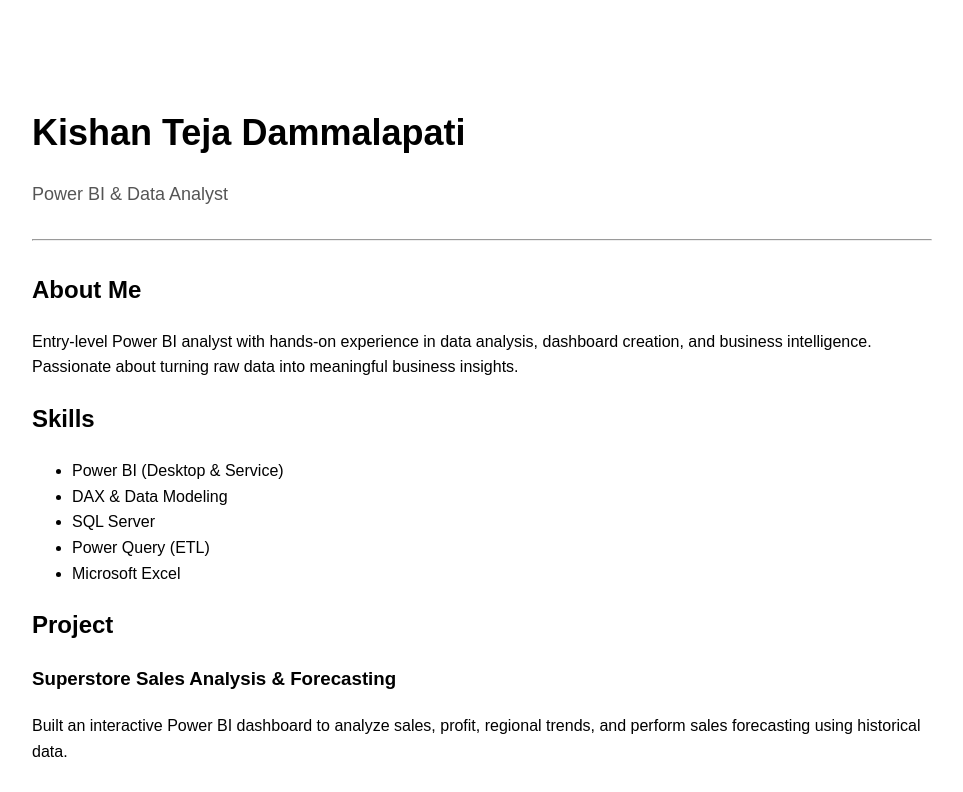
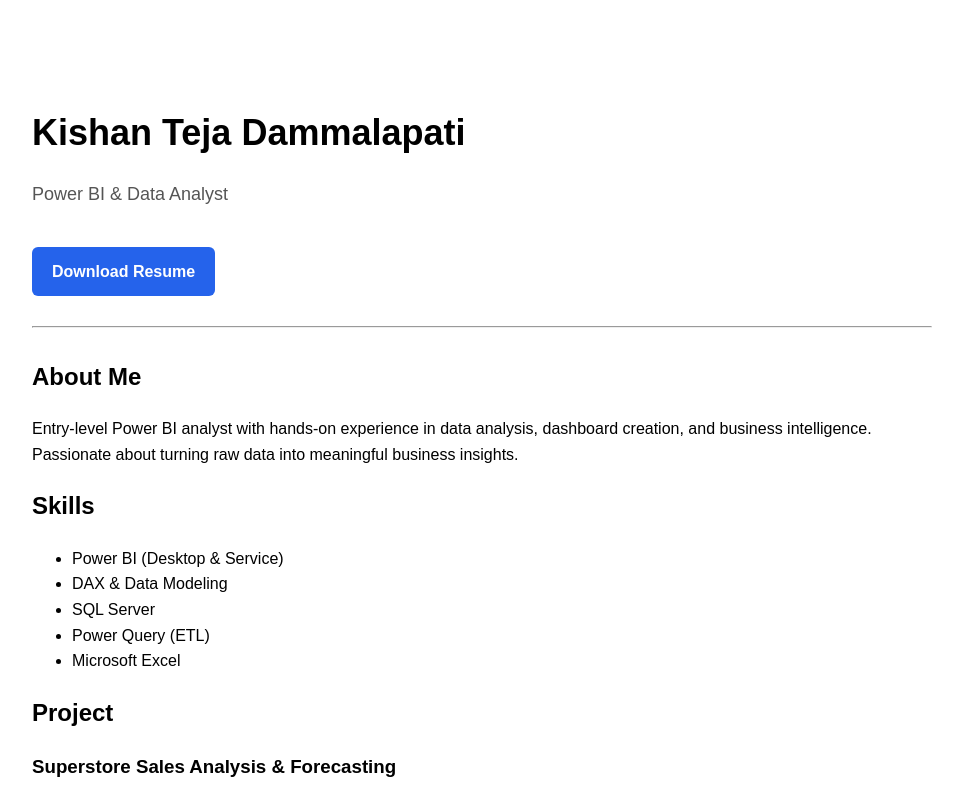
Before and after one commit to kishanteja3/kishan-portfolio, a Next.js app: page / in a window 1280 px wide. Shown: the top 792 px of the page, without its empty margins (158-1121 px from the left). Built offline with nearby package versions, Linux system fonts and the light colour scheme.

Commit message:
add resume download button
Added a download link for the resume with styling.

```diff
--- a/pages/index.js
+++ b/pages/index.js
@@ -14,6 +14,23 @@ export default function Home() {
       <p style={{ fontSize: "18px", color: "#555" }}>
         Power BI & Data Analyst
       </p>
+  <a
+  href="/Kishan_Teja_Resume.pdf"
+  download
+  style={{
+    display: "inline-block",
+    marginTop: "20px",
+    padding: "12px 20px",
+    backgroundColor: "#2563EB",
+    color: "white",
+    textDecoration: "none",
+    borderRadius: "6px",
+    fontWeight: "bold"
+  }}
+>
+  Download Resume
+</a>
+
 
       <hr style={{ margin: "30px 0" }} />
 
```
